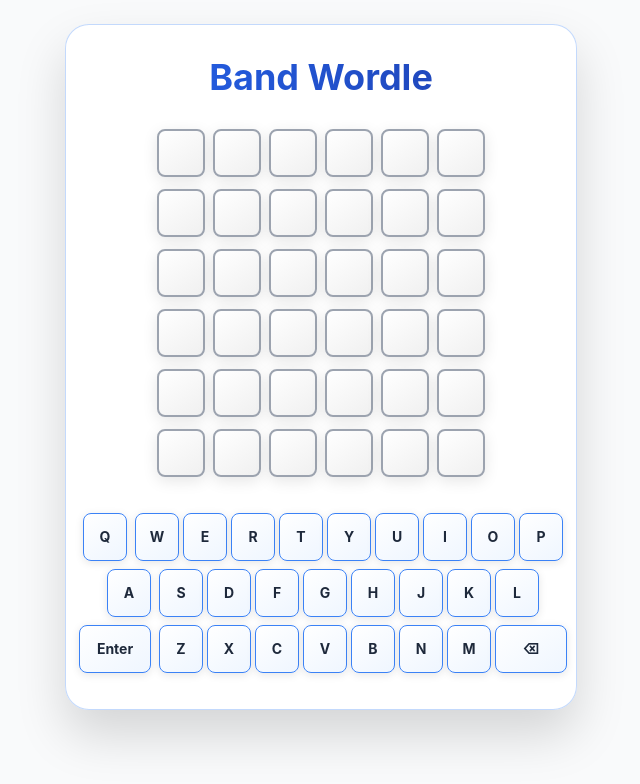
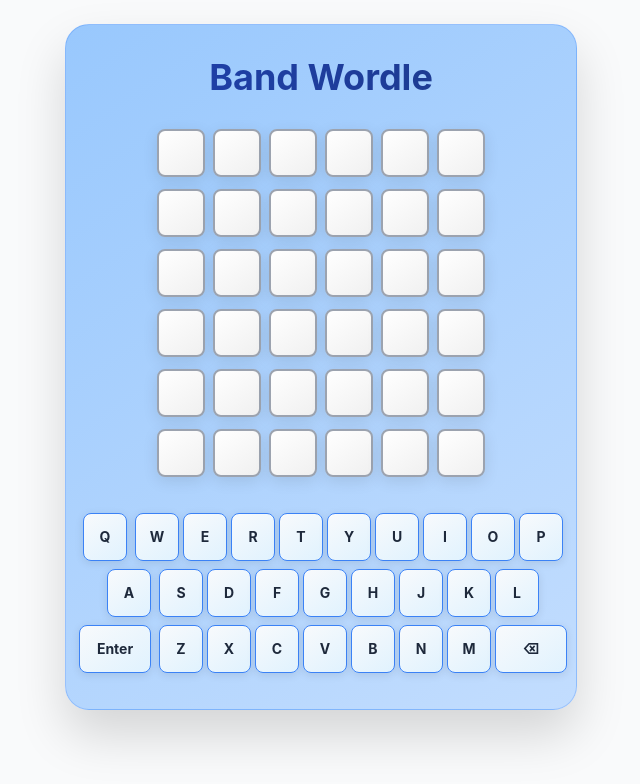
Before and after one commit to Cooolersam/band-wordle, a React (Vite) app: page / in a window 1280 px wide. Shown: the top 784 px of the page, without its empty margins (319-959 px from the left). Built offline with nearby package versions, Linux system fonts and the light colour scheme.

Commit message:
Refine color scheme: darken titles to navy, add medium blue gradient backgrounds

```diff
--- a/src/components/AdminPanel.jsx
+++ b/src/components/AdminPanel.jsx
@@ -127,7 +127,7 @@
     <div className="min-h-screen p-6">
       <div className="max-w-6xl mx-auto p-8 bg-white rounded-2xl shadow-xl">
         <div className="flex justify-between items-center mb-8">
-          <h1 className="text-4xl font-bold bg-gradient-to-r from-blue-600 to-blue-800 bg-clip-text text-transparent">
+          <h1 className="text-4xl font-bold bg-gradient-to-r from-blue-800 to-blue-900 bg-clip-text text-transparent">
             Admin Panel
           </h1>
           <button
--- a/src/components/Leaderboard.jsx
+++ b/src/components/Leaderboard.jsx
@@ -218,7 +218,7 @@
     <div className="min-h-screen p-6">
       <div className="leaderboard-container max-w-4xl mx-auto p-8">
         <div className="flex justify-between items-center mb-8">
-          <h1 className="text-4xl font-bold bg-gradient-to-r from-blue-600 to-blue-800 bg-clip-text text-transparent">
+          <h1 className="text-4xl font-bold bg-gradient-to-r from-blue-800 to-blue-900 bg-clip-text text-transparent">
             Leaderboard
           </h1>
           <button
--- a/src/components/PasswordScreen.jsx
+++ b/src/components/PasswordScreen.jsx
@@ -18,7 +18,7 @@
     <div className="min-h-screen p-6 flex items-center justify-center">
       <div className="max-w-md w-full p-8 bg-white rounded-2xl shadow-xl">
         <div className="text-center mb-8">
-          <h1 className="text-3xl font-bold bg-gradient-to-r from-blue-600 to-blue-800 bg-clip-text text-transparent mb-2">
+          <h1 className="text-3xl font-bold bg-gradient-to-r from-blue-800 to-blue-900 bg-clip-text text-transparent mb-2">
             Admin Access
           </h1>
           <p className="text-gray-600">Enter password to continue</p>
--- a/src/components/WordleBoard.jsx
+++ b/src/components/WordleBoard.jsx
@@ -256,7 +256,7 @@
   return (
     <div className="min-h-screen p-2 sm:p-6">
       <div className="game-container max-w-lg mx-auto p-4 sm:p-8">
-        <h1 className="text-3xl sm:text-4xl font-bold text-center mb-6 sm:mb-8 bg-gradient-to-r from-blue-600 to-blue-800 bg-clip-text text-transparent">
+        <h1 className="text-3xl sm:text-4xl font-bold text-center mb-6 sm:mb-8 bg-gradient-to-r from-blue-800 to-blue-900 bg-clip-text text-transparent">
           Band Wordle
         </h1>
 
--- a/src/index.css
+++ b/src/index.css
@@ -59,8 +59,8 @@
   }
 
   .keyboard-key {
-    @apply py-2 m-0.5 text-xs font-bold text-slate-800 bg-white rounded-lg hover:bg-blue-50 transition-all duration-200 cursor-pointer;
-    background: linear-gradient(145deg, #ffffff, #eff6ff);
+    @apply py-2 m-0.5 text-xs font-bold text-slate-800 rounded-lg hover:bg-blue-50 transition-all duration-200 cursor-pointer;
+    background: linear-gradient(145deg, #f8fafc, #e0f2fe);
     box-shadow: 0 2px 8px rgba(0, 0, 0, 0.1);
     border: 1px solid #3b82f6;
     min-width: 32px;
@@ -112,7 +112,7 @@
   .keyboard-key:hover {
     transform: translateY(-2px);
     box-shadow: 0 6px 20px rgba(0, 0, 0, 0.15);
-    background: linear-gradient(145deg, #eff6ff, #dbeafe);
+    background: linear-gradient(145deg, #e0f2fe, #bae6fd);
   }
 
   .keyboard-key.correct {
@@ -137,7 +137,7 @@
   }
 
   .game-container {
-    background: rgba(255, 255, 255, 0.95);
+    background: linear-gradient(145deg, rgba(147, 197, 253, 0.95), rgba(191, 219, 254, 0.95));
     backdrop-filter: blur(20px);
     border-radius: 24px;
     box-shadow: 0 25px 50px rgba(0, 0, 0, 0.15);
@@ -155,11 +155,11 @@
   }
 
   .leaderboard-container {
-    background: rgba(255, 255, 255, 0.95);
+    background: linear-gradient(145deg, rgba(147, 197, 253, 0.95), rgba(191, 219, 254, 0.95));
     backdrop-filter: blur(20px);
     border-radius: 24px;
     box-shadow: 0 25px 50px rgba(0, 0, 0, 0.15);
-    border: 1px solid rgba(251, 191, 36, 0.3);
+    border: 1px solid rgba(59, 130, 246, 0.3);
     max-width: 100vw;
     overflow: hidden;
   }
```
